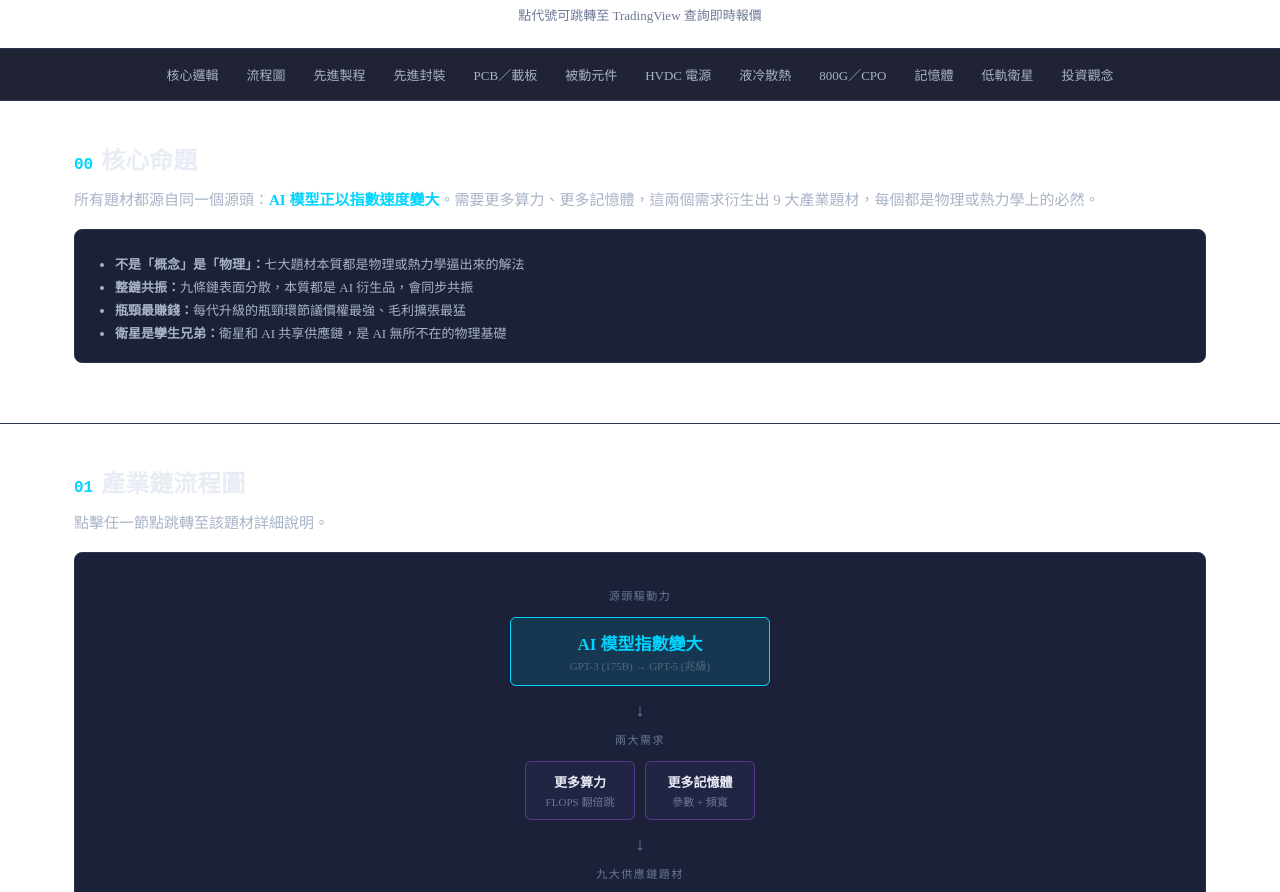
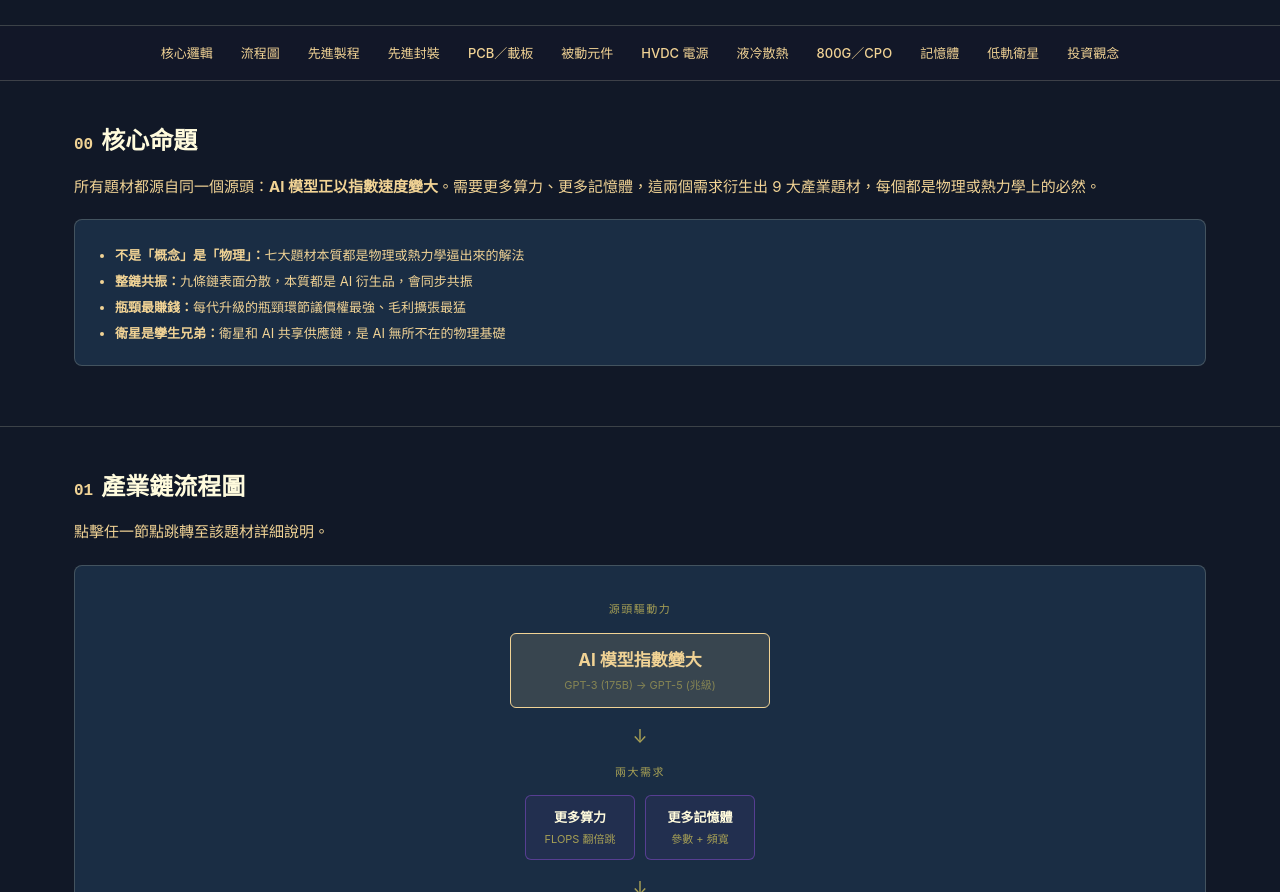
Before and after one commit to chihling830/stock, a plain HTML site: page index.html in a window 1280 px wide. Shown: the part 180-1072 px from the top of the page. Drawn offline with Linux system fonts and the light colour scheme; no server answers.

Commit message:
Add files via upload

```diff
--- a/index.html
+++ b/index.html
@@ -6,73 +6,23 @@
 <title>AI 浪潮供應鏈｜精簡版</title>
 <style>
 :root {
-    --bg-primary: #0a0e1a;
-    --bg-secondary: #131829;
-    --bg-card: #1a2138;
-    --bg-hover: #232b48;
-    --border: #2a3454;
-    --text-primary: #e8ecf5;
-    --text-secondary: #a8b3c8;
-    --text-muted: #6b7895;
-    --accent-cyan: #00d4ff;
-    --accent-red: #ef4444;
-    --accent-green: #22c55e;
-    --accent-yellow: #fbbf24;
+    --bg-primary: #111827;
+    --bg-secondary: #1f2937;
+    --bg-card: #2b5275;
+    --bg-hover: #374151;
+    --border: rgba(255, 251, 221, 0.18);
+    --text-primary: #FFFBDD;
+    --text-secondary: #F1D395;
+    --text-muted: #A69F55;
+    --accent-cyan: #F1D395;
+    --accent-red: #D16647;
+    --accent-green: #A69F55;
+    --accent-yellow: #FFFBDD;
 }
 
 * { margin: 0; padding: 0; box-sizing: border-box; }
 html { scroll-behavior: smooth; }
-<script>
-async function updateQuotes() {
-    try {
-        const res = await fetch("quotes.json?t=" + Date.now());
-        const quotes = await res.json();
 
-        document.querySelectorAll(".stock-table tbody tr").forEach(row => {
-            const codeLink = row.querySelector(".code a");
-            if (!codeLink) return;
-
-            const code = codeLink.textContent.trim();
-            const q = quotes[code];
-            if (!q) return;
-
-            const cells = row.querySelectorAll("td");
-            if (cells.length < 5) return;
-
-            const priceCell = cells[3];
-            const changeCell = cells[4];
-
-            priceCell.textContent = q.close;
-            priceCell.className = "price";
-
-            changeCell.textContent = q.change_pct;
-
-            if (q.change_pct.startsWith("+")) {
-                changeCell.className = "change up";
-            } else if (q.change_pct.startsWith("-")) {
-                changeCell.className = "change down";
-            } else {
-                changeCell.className = "change";
-            }
-        });
-
-        document.querySelectorAll(".update-tag").forEach(tag => {
-            tag.textContent = "📅 資料更新：" + quotes._updated_at;
-        });
-
-        document.querySelectorAll("footer p").forEach(p => {
-            if (p.textContent.includes("資料更新")) {
-                p.textContent = "AI 浪潮供應鏈精簡版 ・ 資料更新 " + quotes._updated_at;
-            }
-        });
-
-    } catch (err) {
-        console.warn("報價更新失敗，保留原始表格資料", err);
-    }
-}
-
-updateQuotes();
-</script>
 body {
     font-family: -apple-system, BlinkMacSystemFont, "Segoe UI", "PingFang TC", "Microsoft JhengHei", sans-serif;
     background: var(--bg-primary);
@@ -380,6 +330,39 @@ section p { color: var(--text-secondary); margin-bottom: 12px; font-size: 14px;
 
 footer { text-align: center; padding: 30px 0; color: var(--text-muted); font-size: 12px; }
 
+
+
+.stock-table-wrap {
+    box-shadow: 0 14px 40px rgba(0, 0, 0, 0.22);
+}
+
+.stock-table th {
+    color: #FFFBDD;
+}
+
+.topic-thesis, .logic-box, .why-card, .flowchart-wrap, .disclaimer {
+    background: rgba(43, 82, 117, 0.38);
+}
+
+.flow-node {
+    background: rgba(31, 41, 55, 0.95);
+}
+
+.flow-node.root {
+    background: rgba(241, 211, 149, 0.14);
+    border-color: #F1D395;
+    color: #F1D395;
+}
+
+.flow-node.root .title,
+.logic-box h4,
+section h2 .num-tag,
+.topic-thesis strong,
+.info-bar strong,
+.stock-table .code a {
+    color: #F1D395;
+}
+
 @media (max-width: 768px) {
     header h1 { font-size: 24px; }
     section h2 { font-size: 20px; }
@@ -390,11 +373,6 @@ footer { text-align: center; padding: 30px 0; color: var(--text-muted); font-siz
 </style>
 </head>
 <body>
-
-<div class="info-bar">
-    <span class="update-tag">📅 資料更新：2026/05/14</span>
-    需要更新請告訴 Claude：<strong>「幫我更新供應鏈報價」</strong>
-</div>
 
 <header>
     <div class="container">
@@ -835,7 +813,6 @@ footer { text-align: center; padding: 30px 0; color: var(--text-muted); font-siz
         <div class="disclaimer">
             <h3>重要提醒</h3>
             <p><strong>本資料為產業研究與資訊整理，非投資建議。</strong>表內數字為 2026/5/14 收盤資料。標「—」的個股因搜尋限制暫無資料，可點代號到 TradingView 查最新。</p>
-            <p><strong>需要更新報價？</strong>跟 Claude 說「幫我更新供應鏈報價」即可，我會重新搜尋並更新此頁面。</p>
         </div>
     </div>
 </section>
@@ -843,9 +820,54 @@ footer { text-align: center; padding: 30px 0; color: var(--text-muted); font-siz
 <footer>
     <div class="container">
         <p>AI 浪潮供應鏈精簡版 ・ 資料更新 2026/05/14</p>
-        <p style="margin-top: 6px; font-size: 11px;">每天可請 Claude 更新一次報價</p>
     </div>
 </footer>
 
+<script>
+async function updateQuotes() {
+    try {
+        const res = await fetch("quotes.json?t=" + Date.now(), { cache: "no-store" });
+        const quotes = await res.json();
+
+        document.querySelectorAll(".stock-table tbody tr").forEach(row => {
+            const codeLink = row.querySelector(".code a");
+            if (!codeLink) return;
+
+            const code = codeLink.textContent.trim();
+            const q = quotes[code];
+            if (!q) return;
+
+            const cells = row.querySelectorAll("td");
+            if (cells.length < 5) return;
+
+            const priceCell = cells[3];
+            const changeCell = cells[4];
+
+            priceCell.textContent = q.close;
+            priceCell.className = "price";
+
+            changeCell.textContent = q.change_pct;
+            if (q.change_pct.startsWith("+")) {
+                changeCell.className = "change up";
+            } else if (q.change_pct.startsWith("-")) {
+                changeCell.className = "change down";
+            } else {
+                changeCell.className = "change";
+            }
+        });
+
+        document.querySelectorAll("footer p").forEach(p => {
+            if (p.textContent.includes("資料更新")) {
+                p.textContent = "AI 浪潮供應鏈精簡版 ・ 資料更新 " + quotes._updated_at;
+            }
+        });
+    } catch (err) {
+        console.warn("報價更新失敗，保留原始表格資料", err);
+    }
+}
+
+updateQuotes();
+</script>
+
 </body>
 </html>
```
